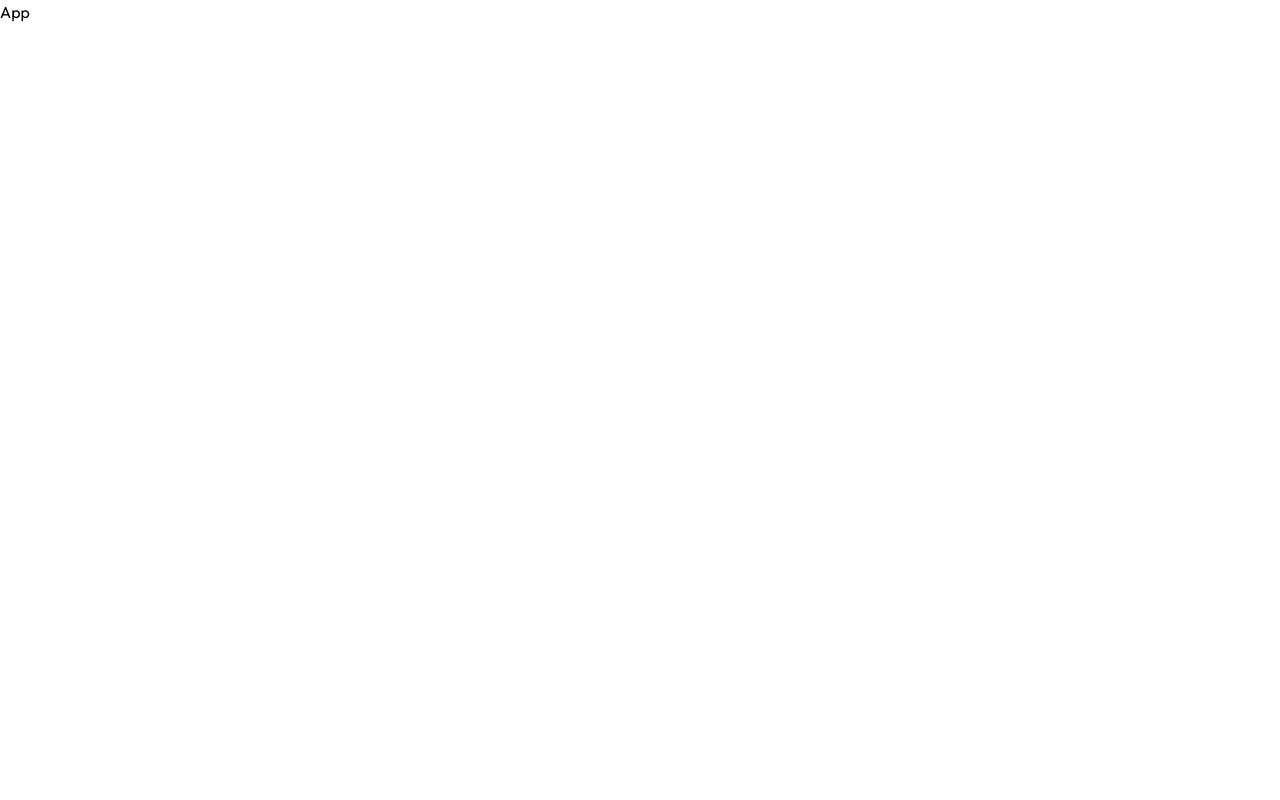
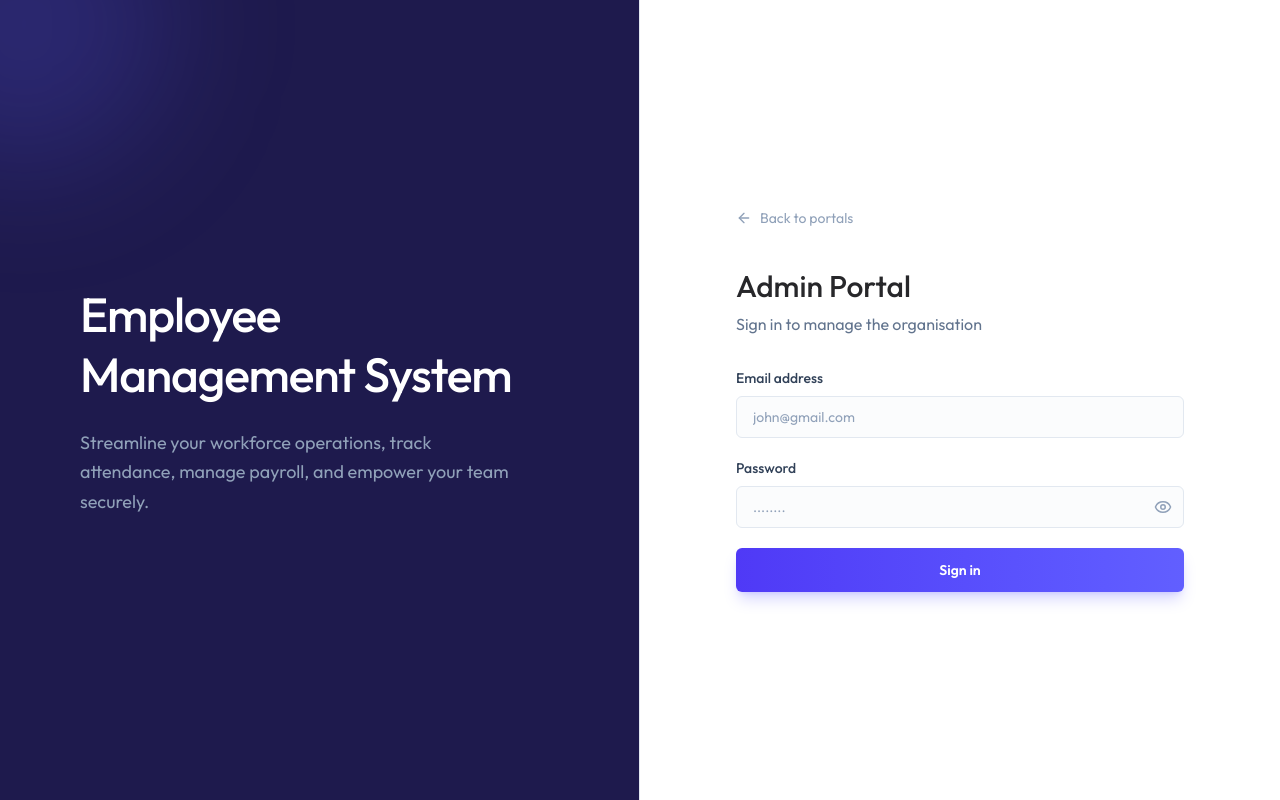
Before and after one commit to rinku-15/EMS, a React (Vite) app in the folder client/: page /login/admin in a window 1280 px wide. Built offline with nearby package versions, Linux system fonts and the light colour scheme.

Commit message:
login form ui  completed

```diff
--- a/client/src/App.jsx
+++ b/client/src/App.jsx
@@ -1,8 +1,39 @@
-import React from 'react'
+import { Toaster } from "react-hot-toast";
+import { Navigate, Route,Routes } from "react-router-dom";
+import LoginLanding from "./pages/LoginLanding";
+import  Layout  from "./pages/Layout";
+import Dashboard from "./pages/Dashboard";
+import Employees from "./pages/Employees";
+import Attendance from "./pages/Attendance";
+import Leave from "./pages/Leave";
+import Payslips from "./pages/Payslips";
+import Settings from "./pages/Settings";
+import PrintPayslips from "./pages/PrintPayslips";
+import LoginForm from "./components/LoginForm";
 
 export const App = () => {
   return (
-    <div>App </div>
+    <>
+    <Toaster/>
+    <Routes>
+      <Route path="/login" element={ <LoginLanding/> }/>
+
+      <Route path="/login/admin" element={ <LoginForm role="admin" title="Admin Portal" subtitle="Sign in to manage the organisation"/> }/>
+
+      <Route path="/login/employee" element={ <LoginForm role="employee" title="Employee Portal" subtitle="Sign in to access your account"/> }/>
+
+      <Route element={ <Layout/> }>
+        <Route path="/dashboard" element={ <Dashboard/> }/>
+        <Route path="/employees" element={ <Employees/> }/>
+        <Route path="/attendance" element={ <Attendance/> }/>
+        <Route path="/leave" element={ <Leave/> }/>
+        <Route path="/payslips" element={ <Payslips/> }/>
+        <Route path="/settings" element={ <Settings/> }/>
+      </Route>
+      <Route path="/print/payslips/:id" element={ <PrintPayslips/> }/>
+       <Route path="*" element={ <Navigate to="/dashboard" replace/> }/>
+    </Routes>
+    </>
   )
 }
 
--- /dev/null
+++ b/client/src/components/LoginForm.jsx
@@ -0,0 +1,70 @@
+import React, { useState } from 'react'
+import LoginLeftSide from './LoginLeftSide'
+import { ArrowLeftIcon, EyeIcon, EyeOffIcon, Loader2, Loader2Icon } from 'lucide-react'
+import { Link } from 'react-router-dom'
+
+export const LoginForm = ({role, title, subtitle}) => {
+
+  const [ email, setEmail] = useState("");
+  const [ password, setpassword] = useState("");
+  const [ showPassword, setShowPassword] = useState(false);
+  const [ error, setError] = useState("");
+  const [ loading, setLoading] = useState(false);
+
+  const handleSubmit = async (e) => {
+    e.preventDefault();
+  }
+
+  return (
+    <div className='min-h-screen flex flex-col md:flex-row'>
+         <LoginLeftSide />
+         <div className='flex-1 flex items-center justify-center p-6 sm:p-12 bg-white'>
+           <div className='w-full max-w-md animate-fade-in'>
+             <Link to='/login' className='inline-flex items-center gap-2 text-slate-400 hover:text-slate-700 text-sm mb-10 transition-colors'>
+              <ArrowLeftIcon size={16}/>Back to portals
+             </Link>
+             <div className='mb-8'>
+              <h1 className='text-2xl sm:text-3xl font-medium text-zinc-800'>{ title }</h1>
+              <p className='text-slate-500 text-sm sm:text-base mt-2'>{ subtitle }</p>
+             </div>
+             {error && (
+              <div className='mb-6 p-4 bg-rose-50 border border-rose-200 text-rose-700 text-sm rounded-xl flex items-start gap-3'>
+                <div className='w-1.5 h-1.5 rounded-full bg-rose-500 mt-1.5 shrink-0' />
+                {error}
+              </div>
+             )}
+             <form className='space-y-5' onSubmit={handleSubmit}>
+              <div>
+                <label className='block text-sm font-medium text-slate-700 mb-2'>Email address</label>
+                <input type="email"  value={email} onChange={(e) => setEmail(e.target.value)} required placeholder='john@gmail.com'/>
+              </div>
+              <div>
+                <label className='block text-sm font-medium text-slate-700 mb-2'>Password</label>
+                <div className='relative'>
+                  <input type={showPassword ? 'text' : 'password'} onChange={(e) => setpassword(e.target.value)} required  className='pr-11' placeholder='........'/>
+                  <button type='button' className='absolute right-3 top-1/2 -translate-y-1/2 text-slate-400 hover:text-slate-600 transition-colors' onClick={() => setShowPassword(!showPassword)}>
+                    {showPassword ? <EyeOffIcon size={18} />
+                    :<EyeIcon size={18}/>}
+                  </button>
+
+                </div>
+
+              </div>
+              <button type='submit'
+              disabled={loading}
+              className='w-full py-3 bg-linear-to-r from-indigo-600 to-indigo-500 text-white rounded-md text-sm font-semibold hover:from-indigo-700 hover:to-indigo-600 disabled:opacity-50 transition-all duration-200 shadow-lg shadow-indigo-500/25 active:scale-[0.98] flex items-center justify-center'>
+                {loading && <Loader2Icon className='animate-spin h-4 w-4 mr-2' />}
+                Sign in
+
+              </button>
+             </form>
+
+         </div>
+         </div>
+
+
+    </div>
+  )
+}
+
+export default LoginForm
--- /dev/null
+++ b/client/src/components/LoginLeftSide.jsx
@@ -0,0 +1,19 @@
+import React from 'react'
+
+export const LoginLeftSide = () => {
+  return (
+    <div className='hidden md:flex w-1/2 bg-indigo-950 relative overflow-hidden border-r border-slate-200'>
+
+       <div className='absolute -top-30 -left-30 w-72 h-72 bg-indigo-500/20 rounded-full blur-3xl'></div>
+
+       <div className='relative z-10 flex flex-col items-start justify-center p-12 lg:p-20 w-full h-full'>
+
+          <h1 className='text-4xl lg:text-5xl font-medium text-white mb-6 leading-tight tracking-tight'>Employee
+            <br/> Management System</h1>
+          <p className='text-slate-400 text-lg max-w-md leading-relaxed'>Streamline your workforce operations, track attendance, manage payroll, and empower your team securely.</p>
+       </div>
+    </div>
+  )
+}
+
+export default LoginLeftSide;
--- /dev/null
+++ b/client/src/pages/Attendance.jsx
@@ -0,0 +1,9 @@
+import React from 'react'
+
+export const Attendance = () => {
+  return (
+    <div>Attendance</div>
+  )
+}
+
+export default Attendance;
--- /dev/null
+++ b/client/src/pages/Dashboard.jsx
@@ -0,0 +1,6 @@
+export const Dashboard = () => {
+  return (
+    <div>Dashboard</div>
+  )
+}
+export default Dashboard;
--- /dev/null
+++ b/client/src/pages/Employees.jsx
@@ -0,0 +1,9 @@
+import React from 'react'
+
+export const Employees = () => {
+  return (
+    <div>Employees</div>
+  )
+}
+
+export default Employees;
--- /dev/null
+++ b/client/src/pages/Layout.jsx
@@ -0,0 +1,16 @@
+import { Outlet } from "react-router-dom";
+
+export const Layout = () => {
+  return (
+    <div  className="flex h-screen bg-linear-to-br from-slate-50 via-white to-indigo-50/30">
+        <p>Sidebar</p>
+        <main className="flex-1 overflow-y-auto">
+            <div className="p-4 pt-16 sm:p-6 sm:pt-6 lg:p-8 max-w-400 mx-auto">
+                <Outlet />
+            </div>
+        </main>
+    </div>
+  )
+}
+
+export default Layout;
--- /dev/null
+++ b/client/src/pages/Leave.jsx
@@ -0,0 +1,9 @@
+import React from 'react'
+
+export const Leave = () => {
+  return (
+    <div>Leave</div>
+  )
+}
+
+export default Leave;
--- /dev/null
+++ b/client/src/pages/LoginLanding.jsx
@@ -0,0 +1,61 @@
+
+import LoginLeftSide from '../components/LoginLeftSide';
+import { ArrowUpRightIcon, ShieldIcon, UserIcon } from 'lucide-react';
+import { Link } from 'react-router-dom';
+
+export const LoginLanding = () => {
+  const portalOptions = [
+    {
+      to : "/login/admin",
+      title : "Admin Portal",
+      description : "Manage employees, departments, payroll, and system configurations.",
+      icon : ShieldIcon
+    },
+    {
+      to : "/login/employee",
+      title : "Employee Portal",
+      description : "View your profile, track attendance, request time off, and access payslips.",
+      icon : UserIcon
+    }
+
+
+  ]
+  return (
+    <div className='min-h-screen flex flex-col md:flex-row'>
+        <LoginLeftSide/>
+        <div className='w-full md:w-1/2 flex flex-col items-center justify-center p-6 sm:p-12 lg:p-6 relative overflow-y-auto min-h-screen'>
+
+        <div className='w-full max-w-md animate-fade-in relative z-10'>
+            {/* Header */}
+            <div className='mb-10 text-center md:text-left'>
+              <h2 className='text-3xl font-medium text-slate-900 tracking-tight mb-3'>Welcome Back</h2>
+              <p className='text-slate-500'>Select your portal to securely access the system.</p>
+            </div>
+
+            {/* Portals List */}
+            <div className='space-y-4'>
+              {portalOptions.map((portal) => (
+                <Link key={portal.to} to={portal.to} className='group block bg-slate-50 border border-slate-200 rounded-lg p-5 sm:p-6 transition-all duration-300 hover:border-indigo-400 hover:bg-indigo-50'>
+                  <div className='relative z-10 flex items-center justify-between gap-4 sm:gap-5'>
+                      <h3 className='text-lg text-slate-800 group-hover:text-indigo-600 mb-1 transition-colors'>{portal.title}</h3>
+                      <ArrowUpRightIcon className='w-4 h-4 text-slate-400 group-hover:text-indigo-600 group-hover:translate-x-1 transition-all duration-300' />
+                  </div>
+
+                </Link>
+              ))}
+
+            </div>
+
+            {/* Footer */}
+            <div className='mt-12 text-center md:text-left text-sm text-slate-400'>
+              <p>© {new Date().getFullYear()} GreatStack. All rights reversed. </p>
+            </div>
+        </div>
+
+        </div>
+    </div>
+
+  )
+}
+
+export default LoginLanding;
--- /dev/null
+++ b/client/src/pages/Payslips.jsx
@@ -0,0 +1,9 @@
+
+
+export const Payslips = () => {
+  return (
+    <div>Payslips</div>
+  )
+}
+
+export default Payslips;
--- /dev/null
+++ b/client/src/pages/PrintPayslips.jsx
@@ -0,0 +1,9 @@
+
+
+export const PrintPayslips = () => {
+  return (
+    <div>PrintPayslips</div>
+  )
+}
+
+export default PrintPayslips;
--- /dev/null
+++ b/client/src/pages/Settings.jsx
@@ -0,0 +1,8 @@
+
+
+export const Settings = () => {
+  return (
+    <div>Settings</div>
+  )
+}
+export default Settings;
```
